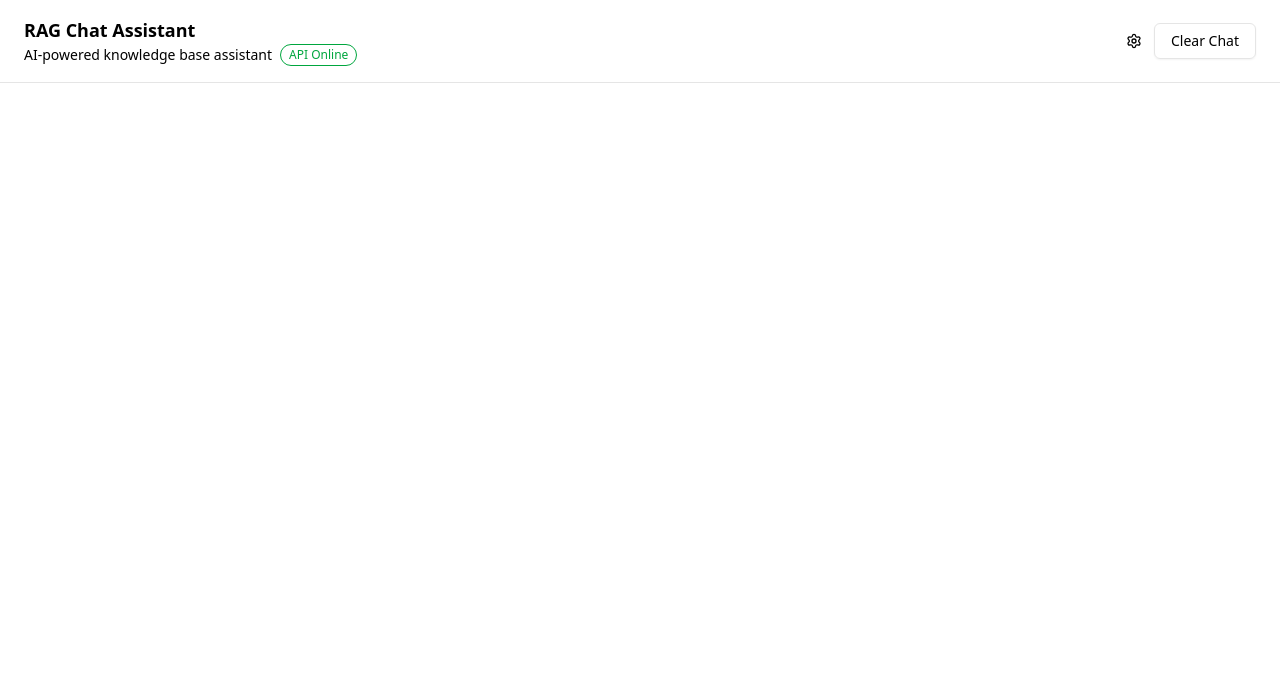
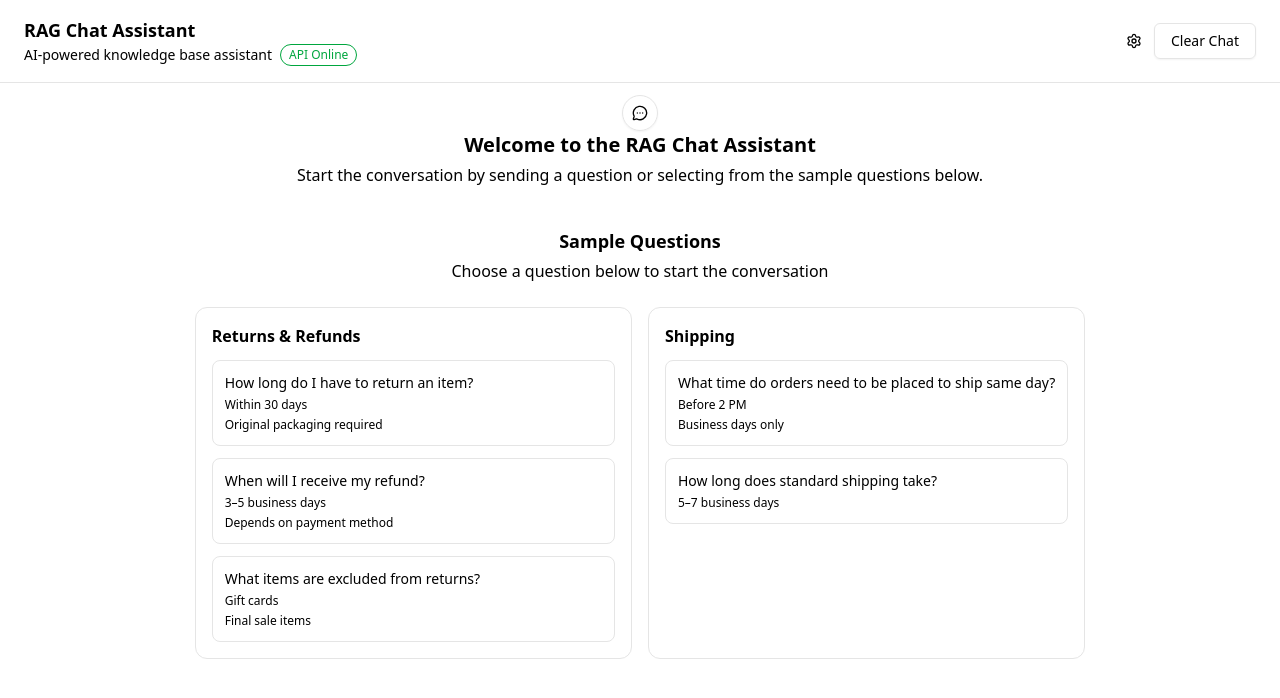
Before and after one commit to betapcode17/RAG-APP, a React app in the folder frontend/: page / in a window 1280 px wide. Shown: the top 698 px of the page. Built offline with nearby package versions, Linux system fonts and the light colour scheme; the HTML template or start-up script is replaced by a standard one.

Commit message:
done chatemptyui

```diff
--- a/frontend/src/App.tsx
+++ b/frontend/src/App.tsx
@@ -1,6 +1,12 @@
+import ChatEmpty from "./components/ChatEmpty";
 import Header from "./components/ChatHeader";
 function App() {
-  return <Header></Header>;
+  return (
+    <div className="flex flex-col">
+      <Header></Header>
+      <ChatEmpty></ChatEmpty>
+    </div>
+  );
 }
 
 export default App;
--- /dev/null
+++ b/frontend/src/components/ChatEmpty.tsx
@@ -0,0 +1,24 @@
+import React from "react";
+import { Button } from "./ui/button";
+import { MessageCircleMore } from "lucide-react";
+import { SampleQuestions } from "./SampleQuestions";
+
+const ChatEmpty = () => {
+  return (
+    <div className="flex flex-col  items-center py-3">
+      <Button variant="outline" size="icon" className="rounded-full">
+        <MessageCircleMore />
+      </Button>
+      <h2 className="text-xl font-semibold">
+        Welcome to the RAG Chat Assistant
+      </h2>
+      <p className="text-muted-foreground mt-1">
+        Start the conversation by sending a question or selecting from the
+        sample questions below.
+      </p>
+      <SampleQuestions></SampleQuestions>
+    </div>
+  );
+};
+
+export default ChatEmpty;
--- a/frontend/src/components/SampleQuestions.tsx
+++ b/frontend/src/components/SampleQuestions.tsx
@@ -1 +1,81 @@
 // SampleQuestions
+import React from "react";
+
+const groups = [
+  {
+    title: "Returns & Refunds",
+    items: [
+      {
+        text: "How long do I have to return an item?",
+        subs: ["Within 30 days", "Original packaging required"],
+      },
+      {
+        text: "When will I receive my refund?",
+        subs: ["3–5 business days", "Depends on payment method"],
+      },
+      {
+        text: "What items are excluded from returns?",
+        subs: ["Gift cards", "Final sale items"],
+      },
+    ],
+  },
+  {
+    title: "Shipping",
+    items: [
+      {
+        text: "What time do orders need to be placed to ship same day?",
+        subs: ["Before 2 PM", "Business days only"],
+      },
+      {
+        text: "How long does standard shipping take?",
+        subs: ["5–7 business days"],
+      },
+    ],
+  },
+];
+export const SampleQuestions = () => {
+  return (
+    <div className="flex flex-col items-center py-10">
+      <h2 className="text-lg font-semibold">Sample Questions</h2>
+      <p className="text-muted-foreground mt-1">
+        Choose a question below to start the conversation
+      </p>
+
+      <div className="grid grid-cols-2 gap-4 py-6 max-w-4xl w-full">
+        {groups.map((group) => (
+          <div
+            key={group.title}
+            className="border rounded-xl p-4 bg-card transition-shadow"
+          >
+            <h3 className="font-semibold mb-3">{group.title}</h3>
+
+            <div className="space-y-3">
+              {group.items.map((item) => (
+                <div
+                  key={item.text}
+                  className="
+                    rounded-lg border p-3 cursor-pointer
+                    transition-all duration-200
+                    hover:shadow-md hover:-translate-y-1
+                  "
+                >
+                  {/* ITEM (ĐẬM) */}
+                  <div className="font-medium text-sm">{item.text}</div>
+
+                  {/* SUB ITEMS (NHẠT) */}
+                  <div className="mt-1 space-y-1">
+                    {item.subs.map((sub) => (
+                      <div key={sub} className="text-xs text-muted-foreground">
+                        {sub}
+                      </div>
+                    ))}
+                  </div>
+                </div>
+              ))}
+            </div>
+          </div>
+        ))}
+      </div>
+    </div>
+  );
+};
--- /dev/null
+++ b/frontend/src/components/ui/ButtonRounded.tsx
@@ -0,0 +1,11 @@
+import { MessageCircleMore } from "lucide-react";
+import { Button } from "../ui/button";
+export function ButtonRounded() {
+  return (
+    <div className="flex flex-col gap-8">
+      <Button variant="outline" size="icon" className="rounded-full">
+        <MessageCircleMore />
+      </Button>
+    </div>
+  );
+}
```
